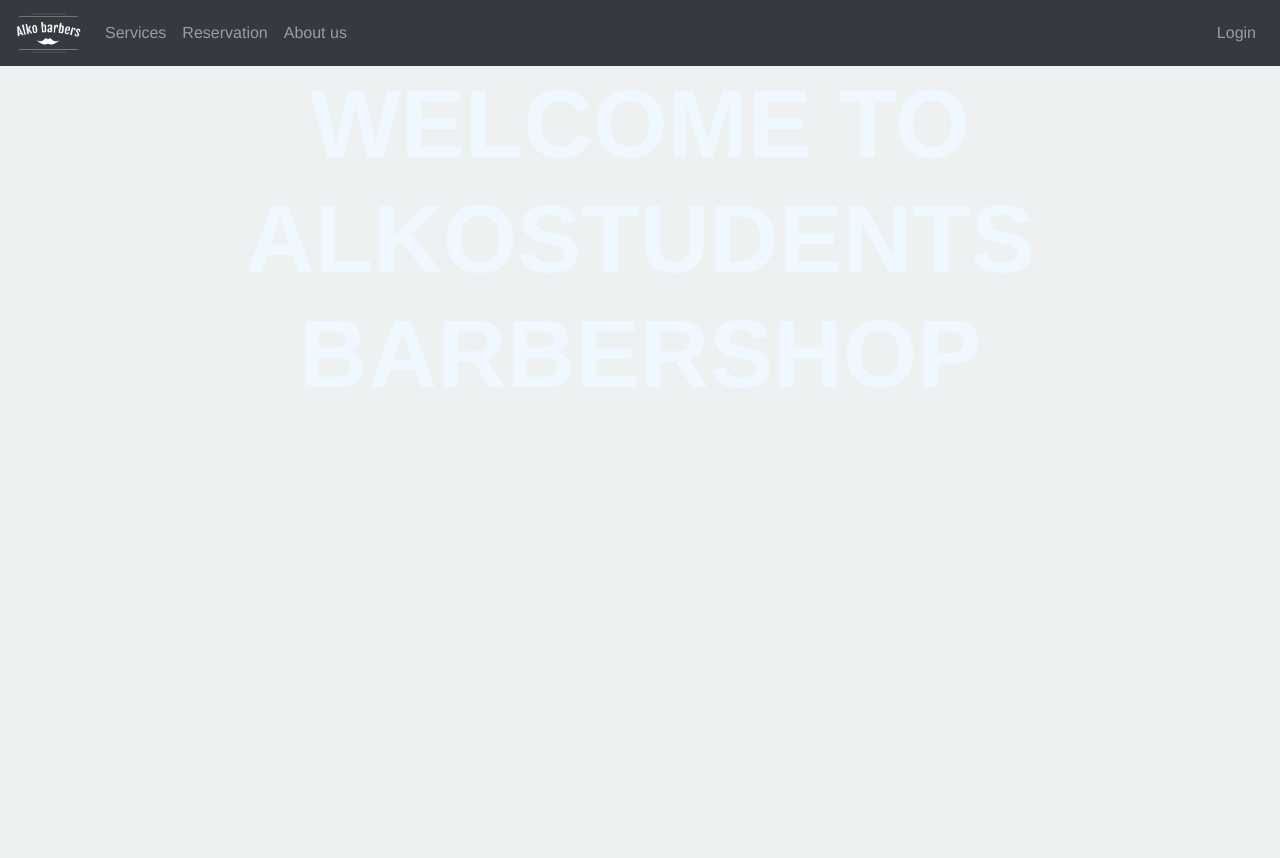
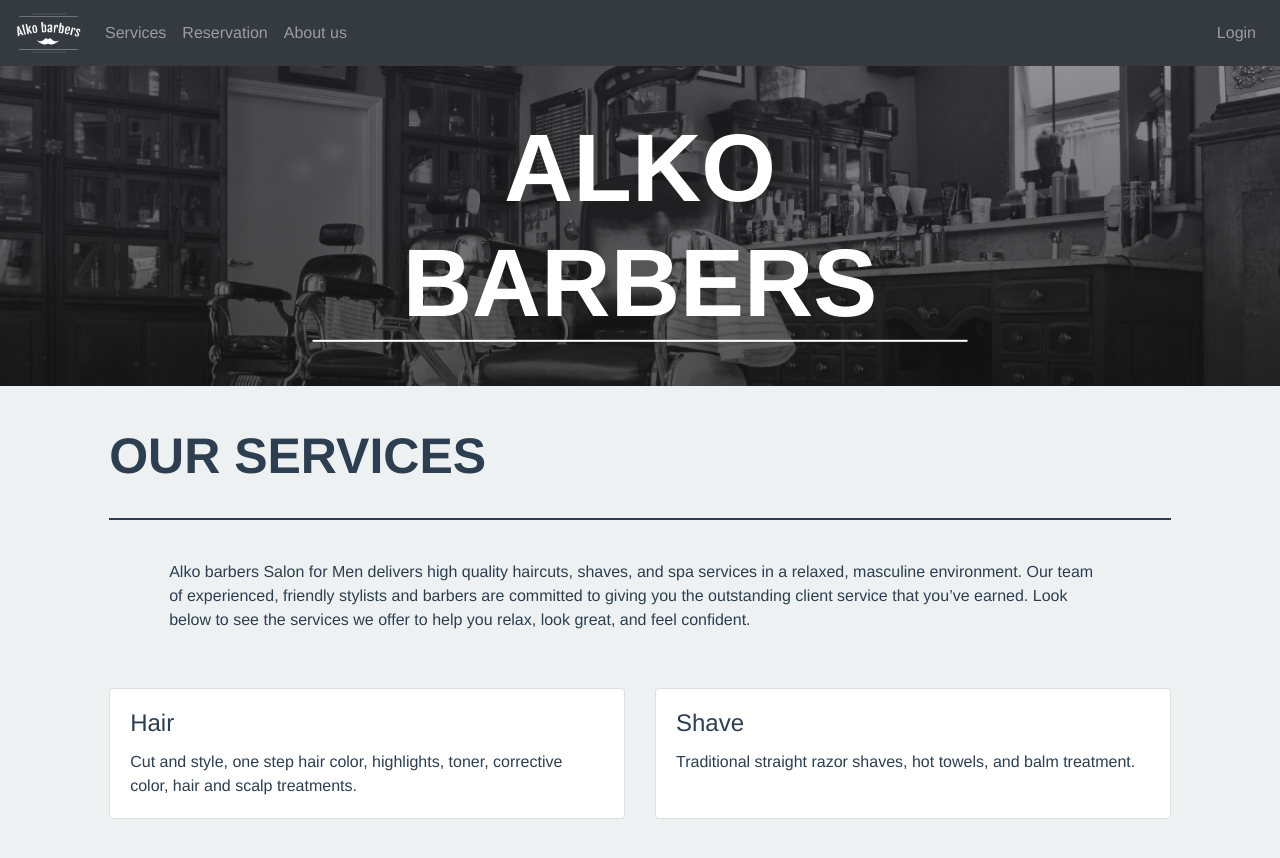
Before and after one commit to andpaj/Barbershop-front-end, a Vue app: page / in a window 1280 px wide. Before the commit the page ends 800 px from the top, so only its background shows below. Built offline with nearby package versions, Linux system fonts and the light colour scheme; what v-calendar would draw is missing.

Commit message:
change date format for reservation form, change homepage design

```diff
--- a/src/components/Home.vue
+++ b/src/components/Home.vue
@@ -1,6 +1,47 @@
 <template>
-    <div class="hello">
-        <h1>{{ msg }}</h1>
+    <div class="homepage">
+       <div class="row justify-content-center">
+            <div class="col-12">
+                <div class="bg-img-container">
+                    <div class="bg-img">
+                    <div class="bg-header-container">
+                        <h1>Alko barbers</h1>
+                    </div>
+                    </div>
+                </div>
+            </div>
+        </div>
+       <b-row class="row justify-content-center">
+           <b-col cols="12" md="10" class="tabs-class">
+               <div class="header-container">
+                <h2>Our Services</h2>
+              </div>
+              <div class="description-text-container">
+                <p>Alko barbers Salon for Men delivers high quality haircuts, shaves,
+                  and spa services in a relaxed, masculine environment. Our team of experienced,
+                  friendly stylists and barbers are committed to giving you the outstanding
+                  client service that you’ve earned. Look below to see the services we offer to help you relax,
+                  look great, and feel confident.
+                </p>
+              </div>
+              <div class="services-card-container">
+                <b-card-group deck>
+                    <b-card  title="Hair">
+                        <b-card-text>
+                        Cut and style,  one step hair color, highlights, toner, corrective color, hair and scalp treatments.
+                        </b-card-text>
+                    </b-card>
+
+                    <b-card title="Shave">
+                        <b-card-text>
+                        Traditional straight razor shaves, hot towels, and balm treatment.
+                        </b-card-text>
+                    </b-card>
+
+                </b-card-group>
+              </div>
+           </b-col>
+       </b-row>
     </div>
 </template>
 
@@ -9,7 +50,7 @@
         name: 'home',
         data () {
             return {
-                msg: 'Welcome to Alkostudents barbershop'
+
             }
         }
     }
@@ -17,18 +58,19 @@
 
 <!-- Add "scoped" attribute to limit CSS to this component only -->
 <style scoped>
-    h1, h2 {
-        font-weight: normal;
-        color: aliceblue;
-    }
-    ul {
-        list-style-type: none;
-        padding: 0;
-    }
-    li {
-        display: inline-block;
-        margin: 0 10px;
+
+    .description-text-container {
+        padding: 40px 60px;
     }
 
+    @media only screen and (max-width: 700px) {
+
+        .header-container {
+            display: block !important;
+            padding-top: 20px;
+            margin: 0 20px;
+        }
+
+    }
 
 </style>
--- a/src/components/Reservation.vue
+++ b/src/components/Reservation.vue
@@ -98,6 +98,7 @@
                                 <b-button
                                   variant="primary"
                                   @click="getValue()"
+                                  class="submit-date-button"
                                 >
                                 Submit
                                 </b-button>
@@ -244,7 +245,8 @@
     },
     methods: {
       getValue () {
-          this.form.date  = this.date;
+          this.form.date = this.date.toString().slice(3,15);
+          console.log(this.form.date);
           this.isTimeListVisible = true;
           this.loadTimes();
       },
@@ -428,6 +430,10 @@
       height: unset;
       overflow: unset;
     }
+
+    .submit-date-button {
+      z-index: unset !important;
+    }
   }
 
 </style>
```
Also changed, not shown: src/assets/background/haircut.jpeg (added), src/assets/background/shave.jpg (added).
